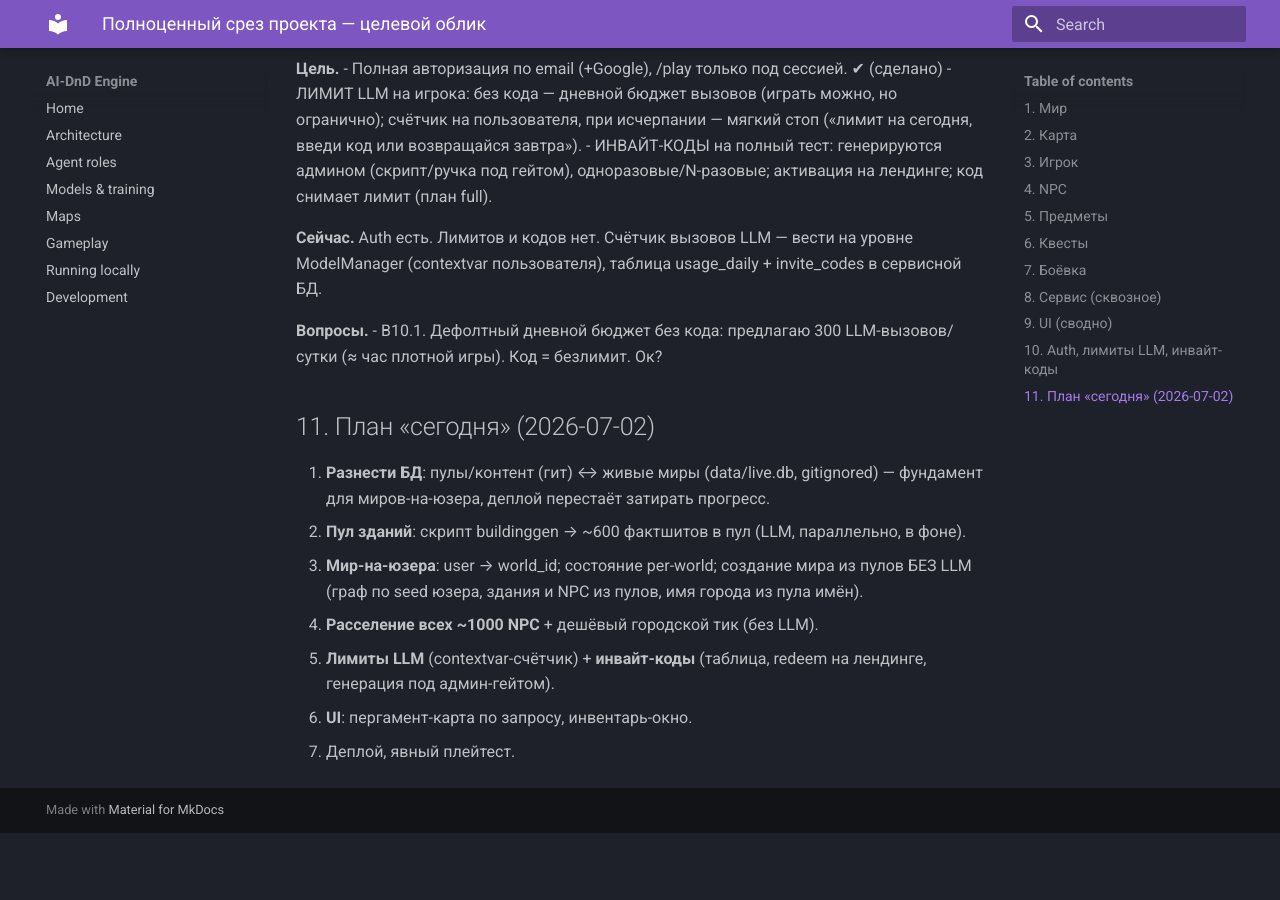
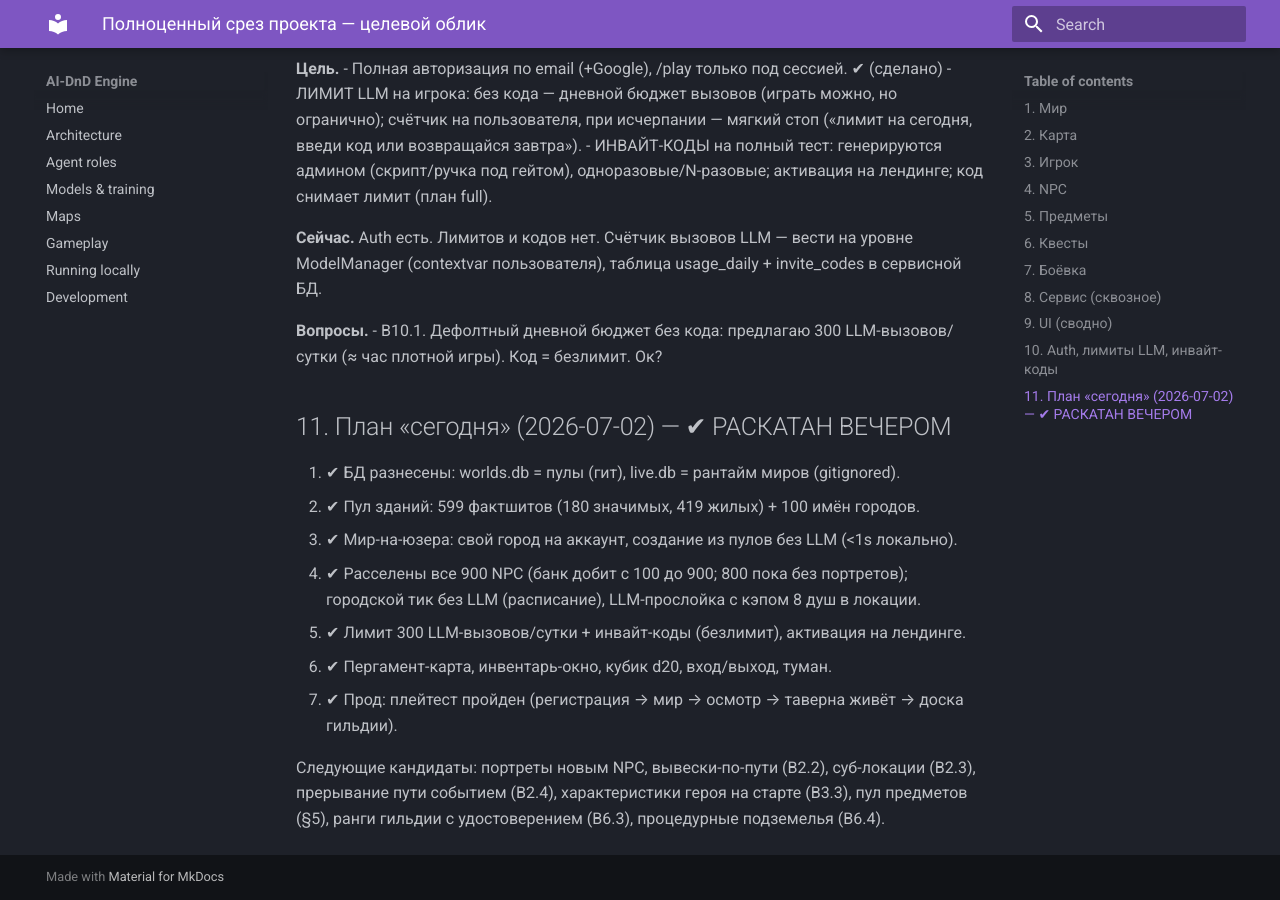
Before and after one commit to illaitar/ai-dnd, an MkDocs documentation site: the page built from docs/SLICE.md, in a window 1280 px wide and 900 px high, scrolled down 4979 px. Built offline with MkDocs 1.6.1 and Material for MkDocs 9.7.7, drawn with Linux system fonts in a browser that asks for light colours; before the commit the page ends 5812 px from its top, so only the background shows below that.

Commit message:
docs(slice): план дня закрыт, следующие кандидаты

```diff
--- a/docs/SLICE.md
+++ b/docs/SLICE.md
@@ -235,15 +235,17 @@ ModelManager (contextvar пользователя), таблица usage_daily +
 - В10.1. Дефолтный дневной бюджет без кода: предлагаю 300 LLM-вызовов/сутки
   (≈ час плотной игры). Код = безлимит. Ок?
 
-## 11. План «сегодня» (2026-07-02)
+## 11. План «сегодня» (2026-07-02) — ✔ РАСКАТАН ВЕЧЕРОМ
 
-1. **Разнести БД**: пулы/контент (гит) ↔ живые миры (data/live.db, gitignored) —
-   фундамент для миров-на-юзера, деплой перестаёт затирать прогресс.
-2. **Пул зданий**: скрипт buildinggen → ~600 фактшитов в пул (LLM, параллельно, в фоне).
-3. **Мир-на-юзера**: user → world_id; состояние per-world; создание мира из пулов
-   БЕЗ LLM (граф по seed юзера, здания и NPC из пулов, имя города из пула имён).
-4. **Расселение всех ~1000 NPC** + дешёвый городской тик (без LLM).
-5. **Лимиты LLM** (contextvar-счётчик) + **инвайт-коды** (таблица, redeem на лендинге,
-   генерация под админ-гейтом).
-6. **UI**: пергамент-карта по запросу, инвентарь-окно.
-7. Деплой, явный плейтест.
+1. ✔ БД разнесены: worlds.db = пулы (гит), live.db = рантайм миров (gitignored).
+2. ✔ Пул зданий: 599 фактшитов (180 значимых, 419 жилых) + 100 имён городов.
+3. ✔ Мир-на-юзера: свой город на аккаунт, создание из пулов без LLM (<1s локально).
+4. ✔ Расселены все 900 NPC (банк добит с 100 до 900; 800 пока без портретов);
+   городской тик без LLM (расписание), LLM-прослойка с кэпом 8 душ в локации.
+5. ✔ Лимит 300 LLM-вызовов/сутки + инвайт-коды (безлимит), активация на лендинге.
+6. ✔ Пергамент-карта, инвентарь-окно, кубик d20, вход/выход, туман.
+7. ✔ Прод: плейтест пройден (регистрация → мир → осмотр → таверна живёт → доска гильдии).
+
+Следующие кандидаты: портреты новым NPC, вывески-по-пути (В2.2), суб-локации (В2.3),
+прерывание пути событием (В2.4), характеристики героя на старте (В3.3), пул предметов (§5),
+ранги гильдии с удостоверением (В6.3), процедурные подземелья (В6.4).
```
